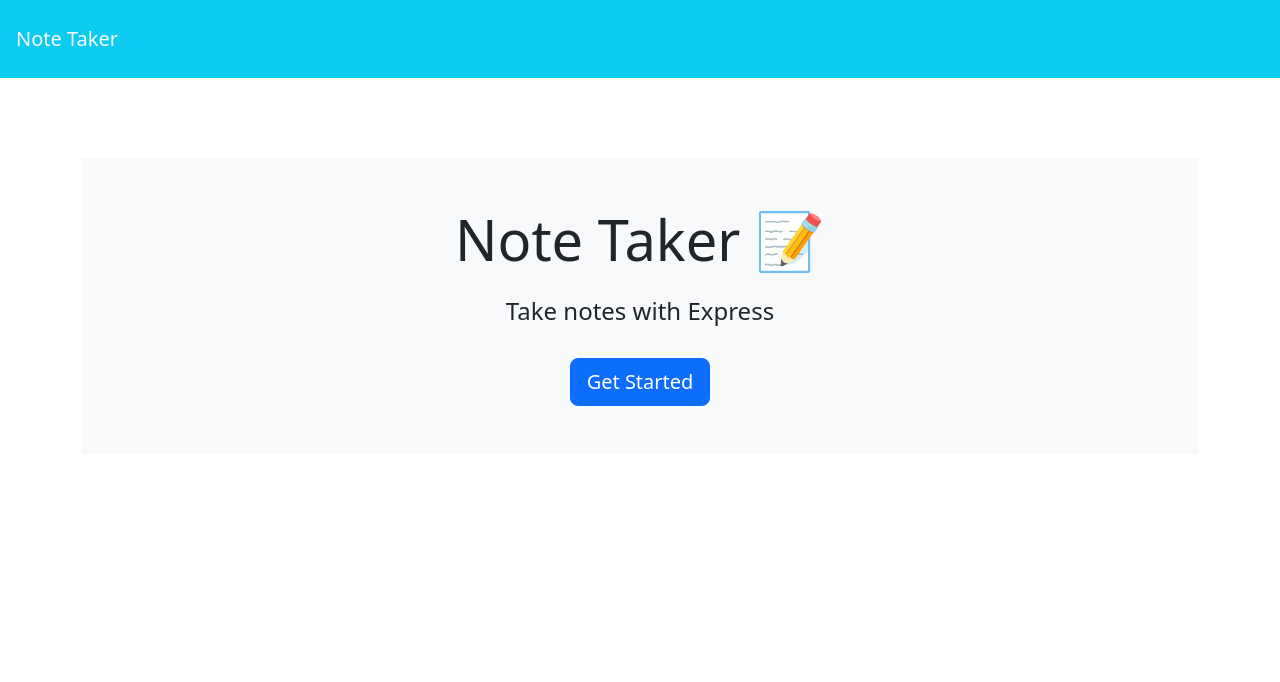
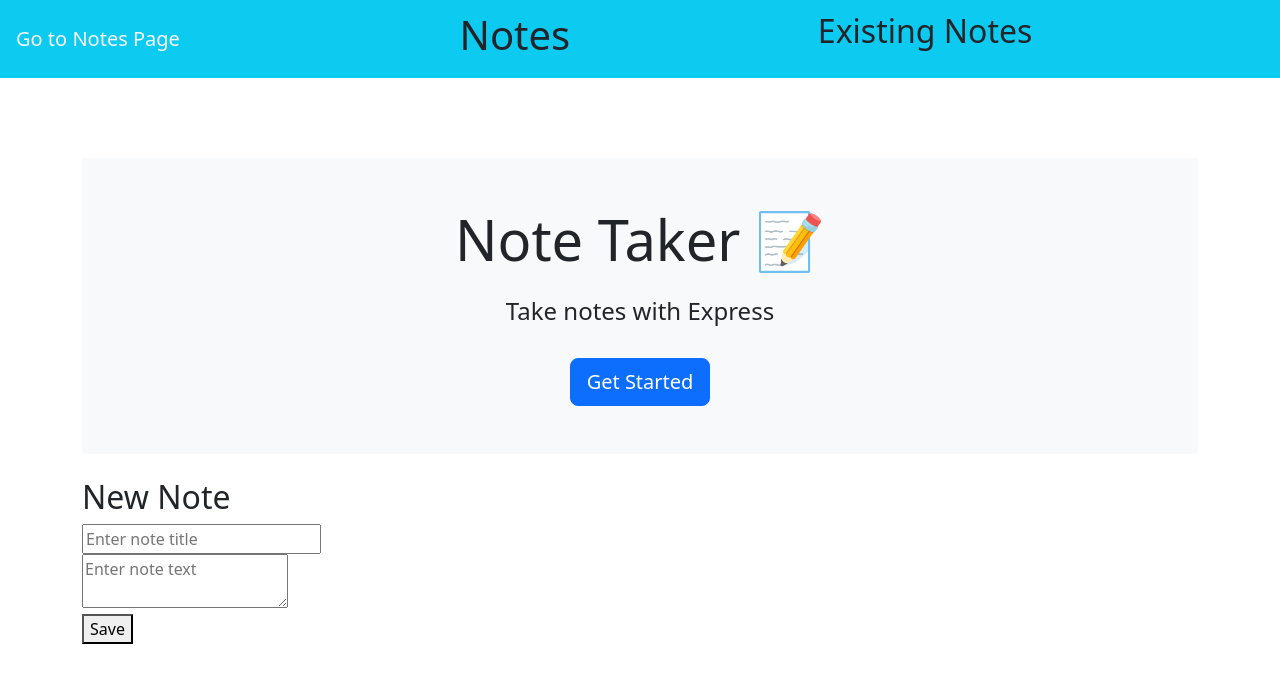
Before and after one commit to kaylonm17/module-11-notetaker, a website: page public/index.html in a window 1280 px wide. Drawn offline with nearby package versions, Linux system fonts and the light colour scheme; no server answers.

Commit message:
added not taker

```diff
--- a/public/index.html
+++ b/public/index.html
@@ -12,15 +12,33 @@
 <body>
 
   <nav class="navbar bg-info">
-    <a class="navbar-brand text-light p-3" href="/">Note Taker
-    </a>
+    <a class="navbar-brand text-light p-3" href="notes.html">Go to Notes Page</a>
+    <div>
+      <h1>Notes</h1>
+    </div>
+    <div>
+      <h2>Existing Notes</h2>
+      <ul id="notesList">
+        <!-- Existing notes will be added here dynamically using JavaScript -->
+      </ul>
+    </div>
+    <div>
+
   </nav>
+
+
   <div class="container">
     <div style="margin-top: 80px;" class="text-center p-5 mb-4 bg-light">
       <h1 class="display-4">Note Taker <span role="img" aria-label="Memo">📝</span></h1>
       <h4 class="mt-4">Take notes with Express</h4>
       <a class="btn btn-primary btn-lg mt-4" href="/notes" role="button">Get Started</a>
     </div>
+    <div>
+      <h2>New Note</h2>
+      <input type="text" id="noteTitle" placeholder="Enter note title"><br>
+      <textarea id="noteText" placeholder="Enter note text"></textarea><br>
+      <button id="saveButton">Save</button>
+    </div>
   </div>
   <script src="/assets/js/index.js"></script>
 </body>
```
